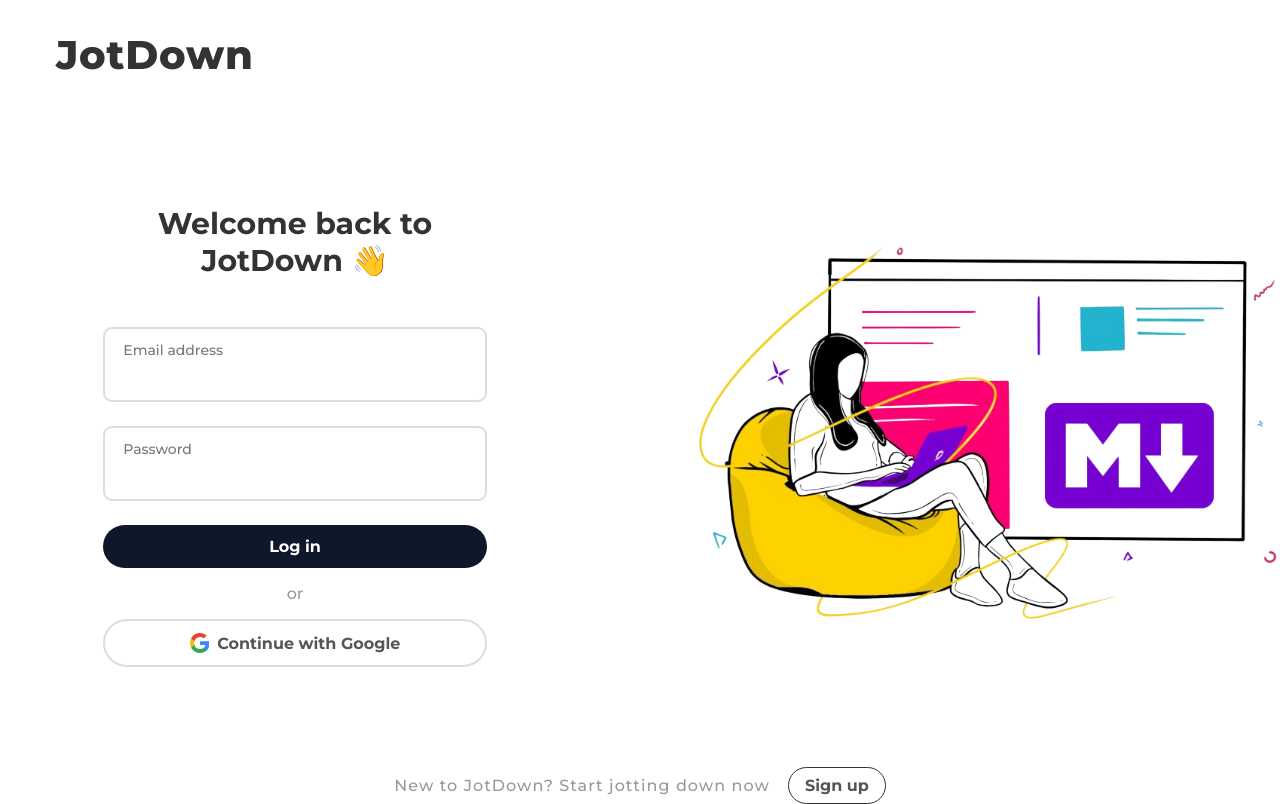
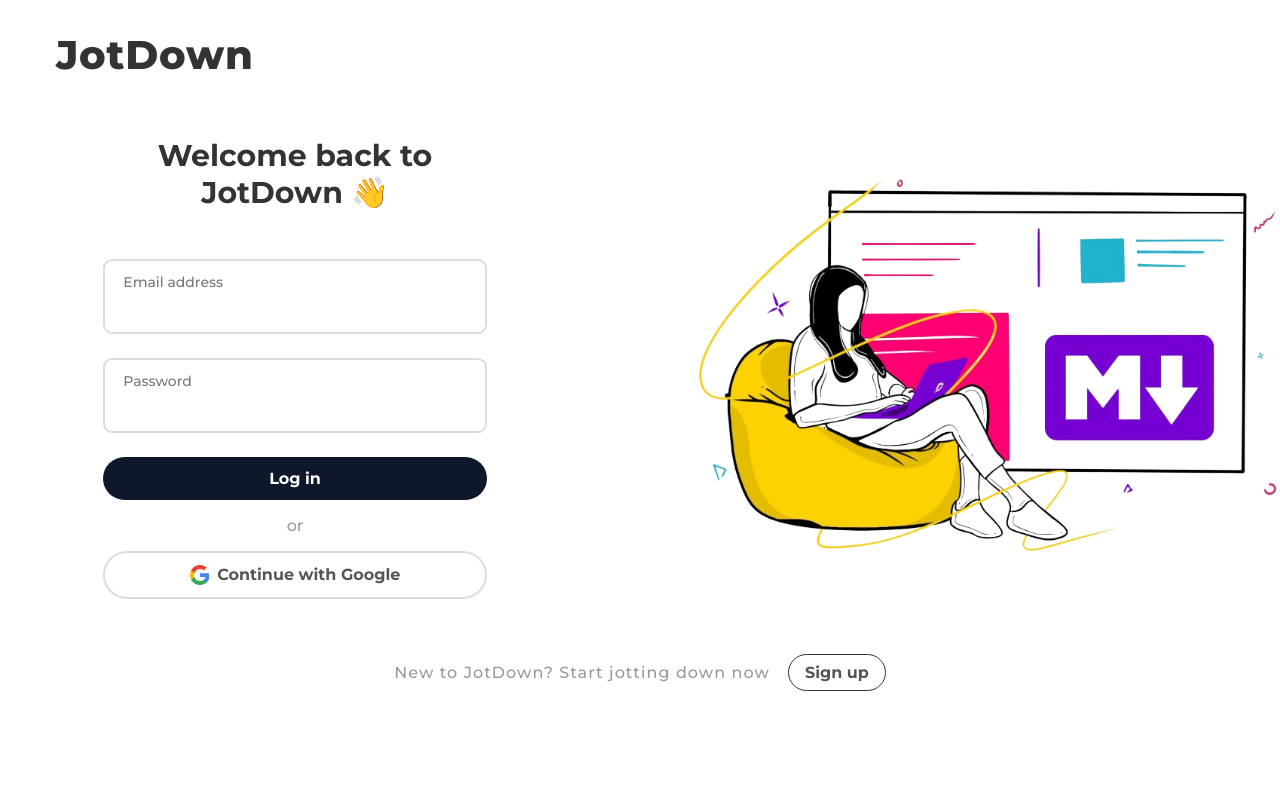
Before and after one commit to Yisaaaa/JotDown, a React (Vite) app: page / in a window 1280 px wide. Built offline with nearby package versions, Linux system fonts and the light colour scheme; no server answers.

Commit message:
minor update

```diff
--- a/src/css/Login.css
+++ b/src/css/Login.css
@@ -1,24 +1,23 @@
 .login-page {
 	font-family: "Montserrat";
-
 	height: 100%;
 }
 
 .login-container {
 	display: grid;
 	grid-template-columns: 1fr 1fr;
-	/* height: calc(100% - 87px); */
 	max-width: 170rem;
+	height: calc(100% - 19rem);
 	margin: 0 auto;
 	column-gap: 10rem;
 	align-items: center;
-
+	/* align-content: center; */
 	color: #333;
 }
 
 .login-left,
 .login-right {
-	margin-bottom: 10rem;
+	/* margin-bottom: 10rem; */
 }
 
 .login-left {
@@ -36,7 +35,6 @@
 	padding: 3rem 5.6rem;
 	font-size: 4rem;
 	letter-spacing: 0.8px;
-	margin-bottom: 9.6rem;
 }
 
 .login-form {
```
